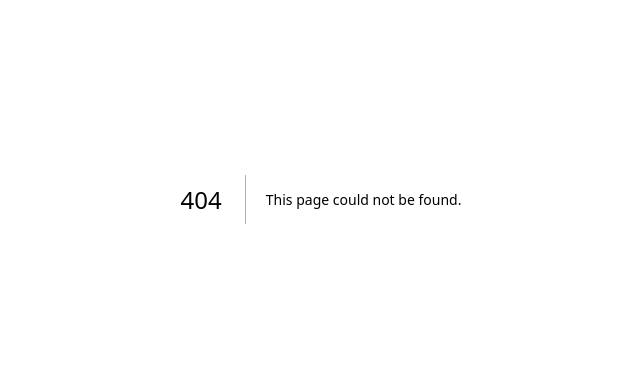
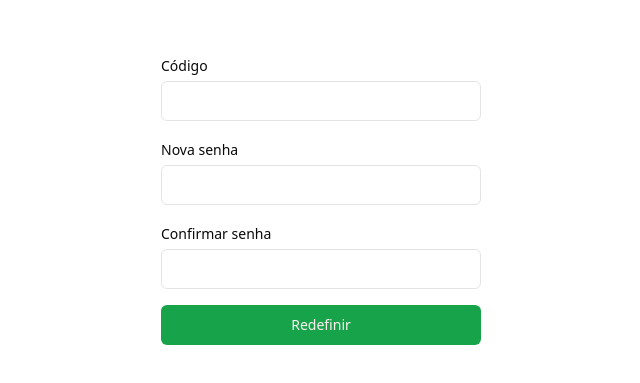
Before and after one commit to lucasnbat/teledoc-front, a Next.js app: page /auth/reset-password in a window 1280 px wide. Before the commit this address had no page. Shown: the part 201-584 px from the top of the page, without its empty margins (319-959 px from the left). Built offline with nearby package versions, Linux system fonts and the light colour scheme; no server answers.

Commit message:
feat: add an functional reset password form

```diff
--- a/src/app/auth/forgot-password/actions.ts
+++ b/src/app/auth/forgot-password/actions.ts
@@ -4,14 +4,14 @@ import { z } from "zod";
 import { HTTPError } from "ky";
 import { requestPasswordRecover } from "@/http/request-password-recover";
 
-const signInSchema = z.object({
+const forgotPasswordSchema = z.object({
   email: z.string().email({ message: "Por favor, insira um e-mail válido" }),
 })
 
 export async function requestPasswordRecoverAction(
   data: FormData
 ) {
-  const result = signInSchema.safeParse(Object.fromEntries(data))
+  const result = forgotPasswordSchema.safeParse(Object.fromEntries(data))
 
   if (!result.success) {
     const errors = result.error.flatten().fieldErrors
--- a/src/app/auth/forgot-password/page.tsx
+++ b/src/app/auth/forgot-password/page.tsx
@@ -14,7 +14,7 @@ export default function ForgotPasswordPage() {
   const router = useRouter();
   const [{ errors, message, success }, handleSubmit, isPending] =
     selfUseFormState(requestPasswordRecoverAction, () => {
-      router.push("/auth/sign-in");
+      router.push("/auth/reset-password");
     });
   return (
     <form onSubmit={handleSubmit} className="space-y-4">
--- /dev/null
+++ b/src/app/auth/reset-password/actions.ts
@@ -0,0 +1,52 @@
+"use server"
+
+import { z } from "zod";
+import { HTTPError } from "ky";
+import { resetPassword } from "@/http/reset-password";
+
+const resetPasswordSchema = z.object({
+  code: z.string({ message: "Por favor, insira um código válido" }),
+  password: z.string().min(1, { message: 'Por favor insira sua senha' }),
+  password_confirmation: z.string().min(1, { message: 'Por favor confirme sua senha' }),
+}).refine(data => data.password === data.password_confirmation, {
+  message: 'A senha de confirmação não bate',
+  path: ['password_confirmation'],
+})
+
+export async function resetPasswordAction(
+  data: FormData
+) {
+  const result = resetPasswordSchema.safeParse(Object.fromEntries(data))
+
+  if (!result.success) {
+    const errors = result.error.flatten().fieldErrors
+
+    return { success: false, message: null, errors }
+  }
+
+  const { code, password } = result.data
+
+  try {
+    await resetPassword({
+      code,
+      patientPassword: password,
+    })
+
+  } catch (err) {
+    if (err instanceof HTTPError) {
+      const { message } = await err.response.json()
+
+      return { success: false, message, errors: null }
+    }
+
+    console.error(err)
+
+    return {
+      success: false,
+      message: 'Erro inesperado! Tente novamente em alguns minutos',
+      errors: null,
+    }
+  }
+
+  return { success: true, message: null, errors: null }
+}
--- /dev/null
+++ b/src/app/auth/reset-password/page.tsx
@@ -0,0 +1,72 @@
+"use client";
+
+import { Button } from "@/components/ui/button";
+import { Input } from "@/components/ui/input";
+import { Label } from "@/components/ui/label";
+import { selfUseFormState } from "@/hooks/self-use-form-state";
+import { useRouter } from "next/navigation";
+import { AlertTriangle, Loader2 } from "lucide-react";
+import { Alert, AlertDescription, AlertTitle } from "@/components/ui/alert";
+import { resetPasswordAction } from "./actions";
+
+export default function ResetPasswordPage() {
+  const router = useRouter();
+
+  const [{ success, message, errors }, handleSubmit, isPending] =
+    selfUseFormState(resetPasswordAction, () => {
+      router.push("/auth/sign-in");
+    });
+  return (
+    <div className="space-y-4">
+      <form onSubmit={handleSubmit} className="space-y-4">
+        {success === false && message && (
+          <Alert variant="destructive">
+            <AlertTriangle className="size-4" />
+            <AlertTitle>Falha ao redefinir senha!</AlertTitle>
+            <AlertDescription>
+              <p>{message}</p>
+            </AlertDescription>
+          </Alert>
+        )}
+        <div className="space-y-1">
+          <Label htmlFor="code">Código</Label>
+          <Input id="code" name="code" type="text" />
+
+          {errors?.code && (
+            <p className="text-xs font-medium text-red-500 dark:text-red-400">
+              {errors.code[0]}
+            </p>
+          )}
+        </div>
+
+        <div className="space-y-1">
+          <Label htmlFor="password">Nova senha</Label>
+          <Input id="password" name="password" type="password" />
+          {errors?.password && (
+            <p className="text-xs font-medium text-red-500 dark:text-red-400">
+              {errors.password[0]}
+            </p>
+          )}
+        </div>
+
+        <div className="space-y-1">
+          <Label htmlFor="password_confirmation">Confirmar senha</Label>
+          <Input id="password_confirmation" name="password_confirmation" type="password" />
+          {errors?.password_confirmation && (
+            <p className="text-xs font-medium text-red-500 dark:text-red-400">
+              {errors.password_confirmation[0]}
+            </p>
+          )}
+        </div>
+
+        <Button type="submit" className="w-full">
+          {isPending ? (
+            <Loader2 className="size-4 animate-spin" />
+          ) : (
+            "Redefinir"
+          )}
+        </Button>
+      </form>
+    </div>
+  );
+}
--- /dev/null
+++ b/src/http/reset-password.ts
@@ -0,0 +1,24 @@
+// /patients/password/recover
+
+import { api } from "./http-client"
+
+interface RequestResetPassword {
+  code: string
+  patientPassword: string
+}
+
+type ResponseResetPassword = void
+
+export async function resetPassword({
+  code,
+  patientPassword
+}: RequestResetPassword) {
+  const result = await api.post('patients/password/reset', {
+    json: {
+      code,
+      patientPassword,
+    }
+  }).json<ResponseResetPassword>()
+
+  return result
+}
```
